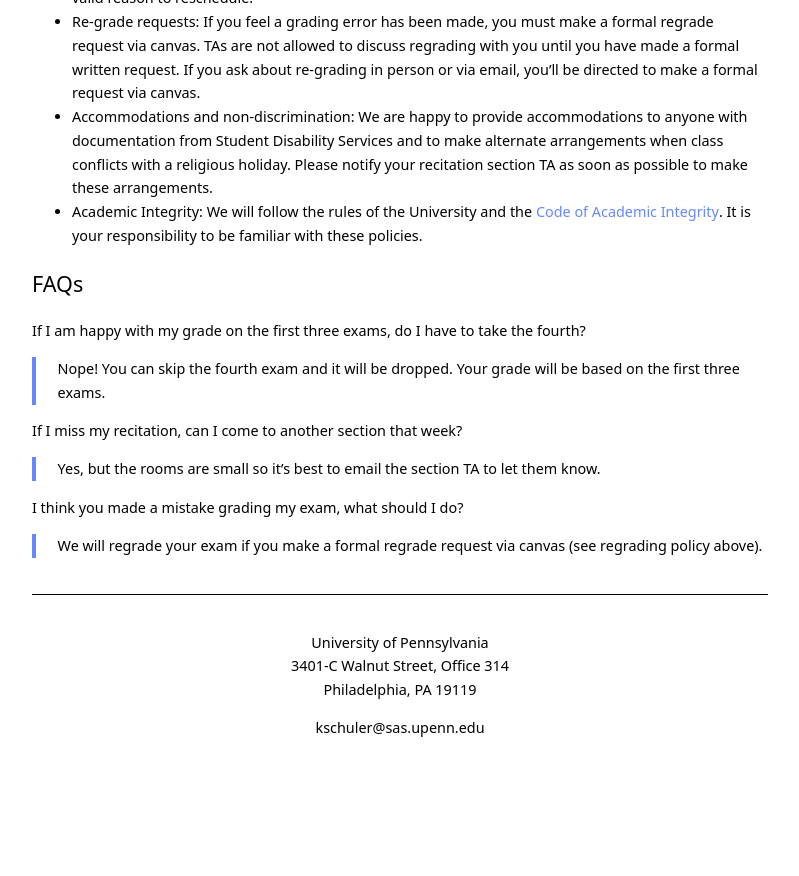
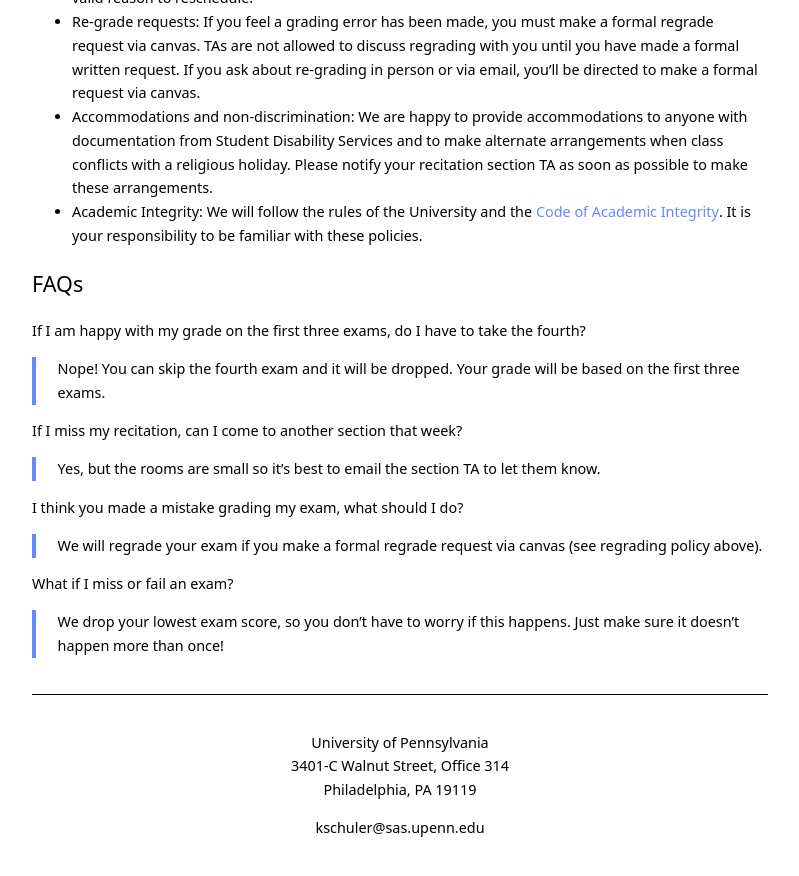
Before and after one commit to kschuler/ling001, a Jekyll site: the page built from ling001/index.md, in a window 1280 px wide and 900 px high, scrolled down 2957 px. Shown: the top 876 px of the window, without its empty margins (240-1039 px from the left). Built offline with Jekyll 4.4.1, drawn with Linux system fonts in a browser that asks for light colours; before the commit the page ends 3757 px from its top, so only the background shows below that.

Commit message:
Update index.md

```diff
--- a/ling001/index.md
+++ b/ling001/index.md
@@ -89,3 +89,6 @@ Grading (50 points total):
 
 **I think you made a mistake grading my exam, what should I do?**
 > We will regrade your exam if you make a formal regrade request via canvas (see regrading policy above).
+
+**What if I miss or fail an exam?**
+> We drop your lowest exam score, so you don't have to worry if this happens. Just make sure it doesn't happen more than once!
```
